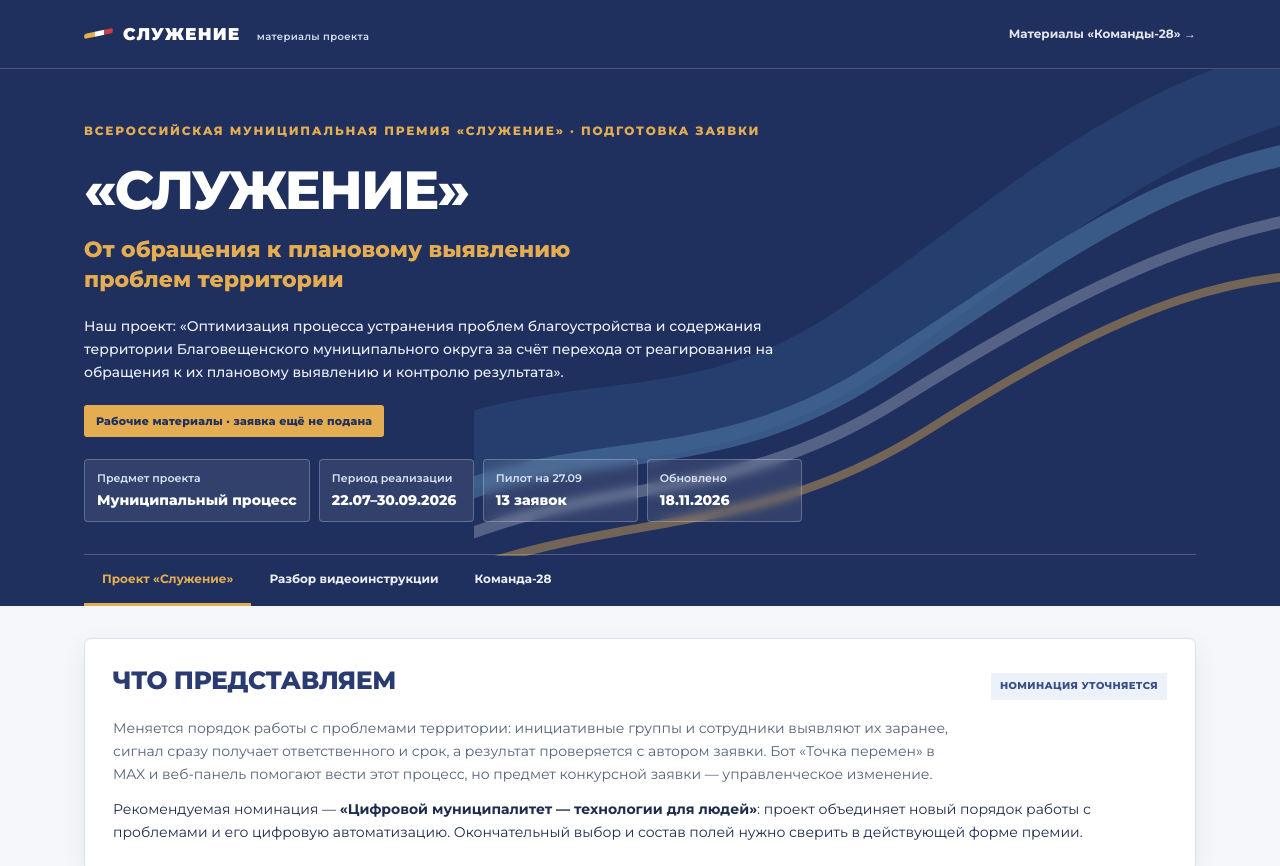
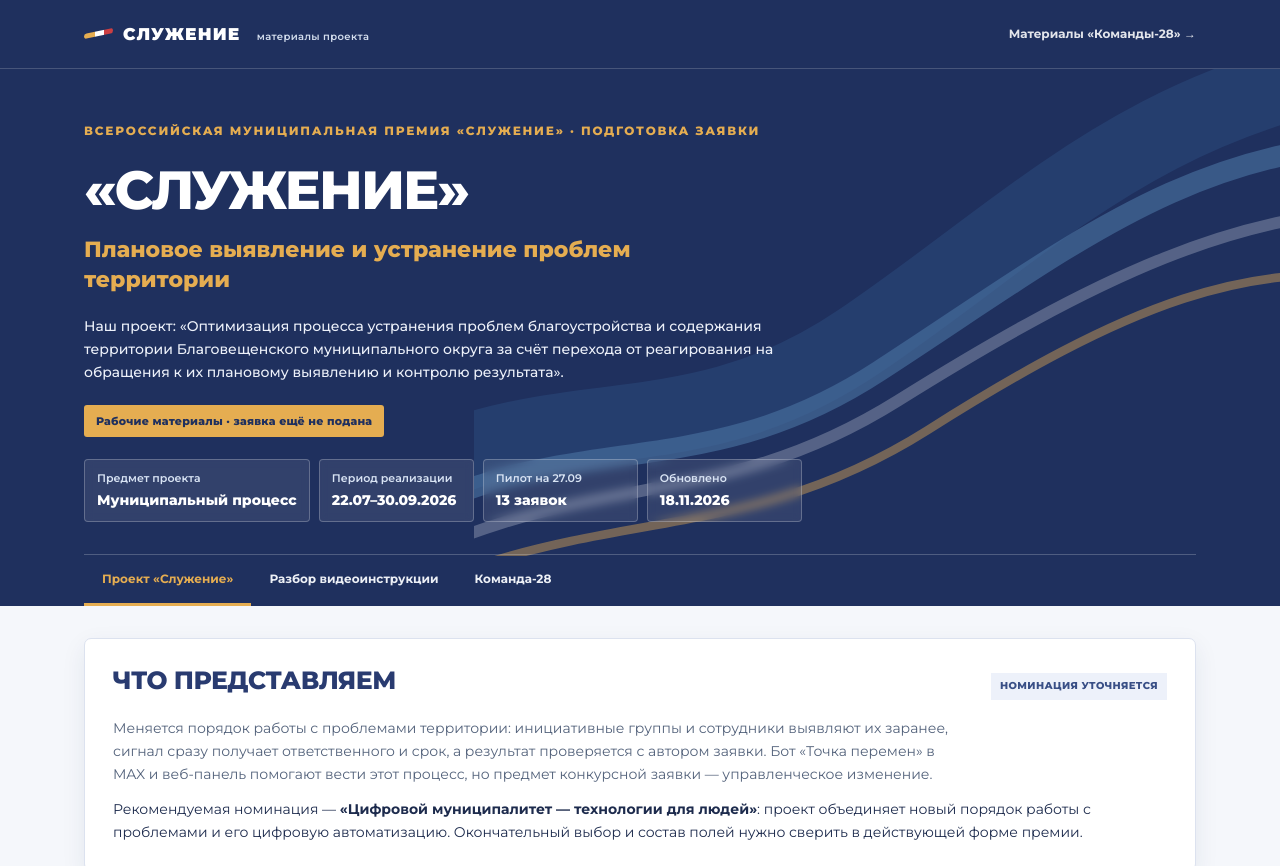
Before and after one commit to NiceGenn/Team-28-progress, a plain HTML site: page index.html in a window 1280 px wide. Shown: the top 866 px of the page. Drawn offline with Linux system fonts and the light colour scheme.

Commit message:
Штаб: согласованное краткое название проекта

```diff
--- a/index.html
+++ b/index.html
@@ -19,7 +19,7 @@
   <div class="hero-panel">
     <div class="eyebrow">Всероссийская муниципальная премия «Служение» · подготовка заявки</div>
     <h1>«Служение»</h1>
-    <p class="project-heading">От обращения к плановому выявлению проблем территории</p>
+    <p class="project-heading">Плановое выявление и устранение проблем территории</p>
     <p>Наш проект: «Оптимизация процесса устранения проблем благоустройства и содержания территории Благовещенского муниципального округа за счёт перехода от реагирования на обращения к их плановому выявлению и контролю результата».</p>
     <span class="status">Рабочие материалы · заявка ещё не подана</span>
     <div class="facts" aria-label="Ключевые сведения"><span class="fact">Предмет проекта<strong>Муниципальный процесс</strong></span><span class="fact">Период реализации<strong>22.07–30.09.2026</strong></span><span class="fact">Пилот на 27.09<strong>13 заявок</strong></span><span class="fact">Обновлено<strong>18.11.2026</strong></span></div>
```
Also changed, not shown: служение.html (+1 -1 lines).
